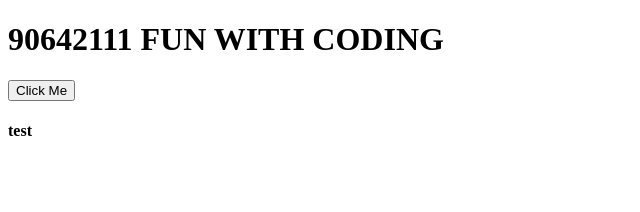
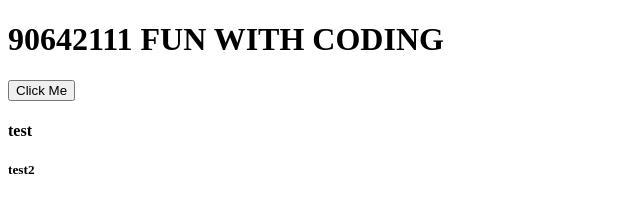
Before and after one commit to yongsin-oak/RushProject, a plain HTML site: page index.html in a window 1280 px wide. Shown: the full height of the page, 0-640 px from the left. Drawn offline with Linux system fonts and the light colour scheme.

Commit message:
[TEST] test pull request 2

```diff
--- a/index.html
+++ b/index.html
@@ -11,6 +11,7 @@
     <h1>90642111 FUN WITH CODING</h1>
     <my-button text="Click Me"></my-button>
     <h4>test</h4>
+    <h5>test2</h5>
 </body>
 <script type="module" src="/js/main.js"></script>
 
```
